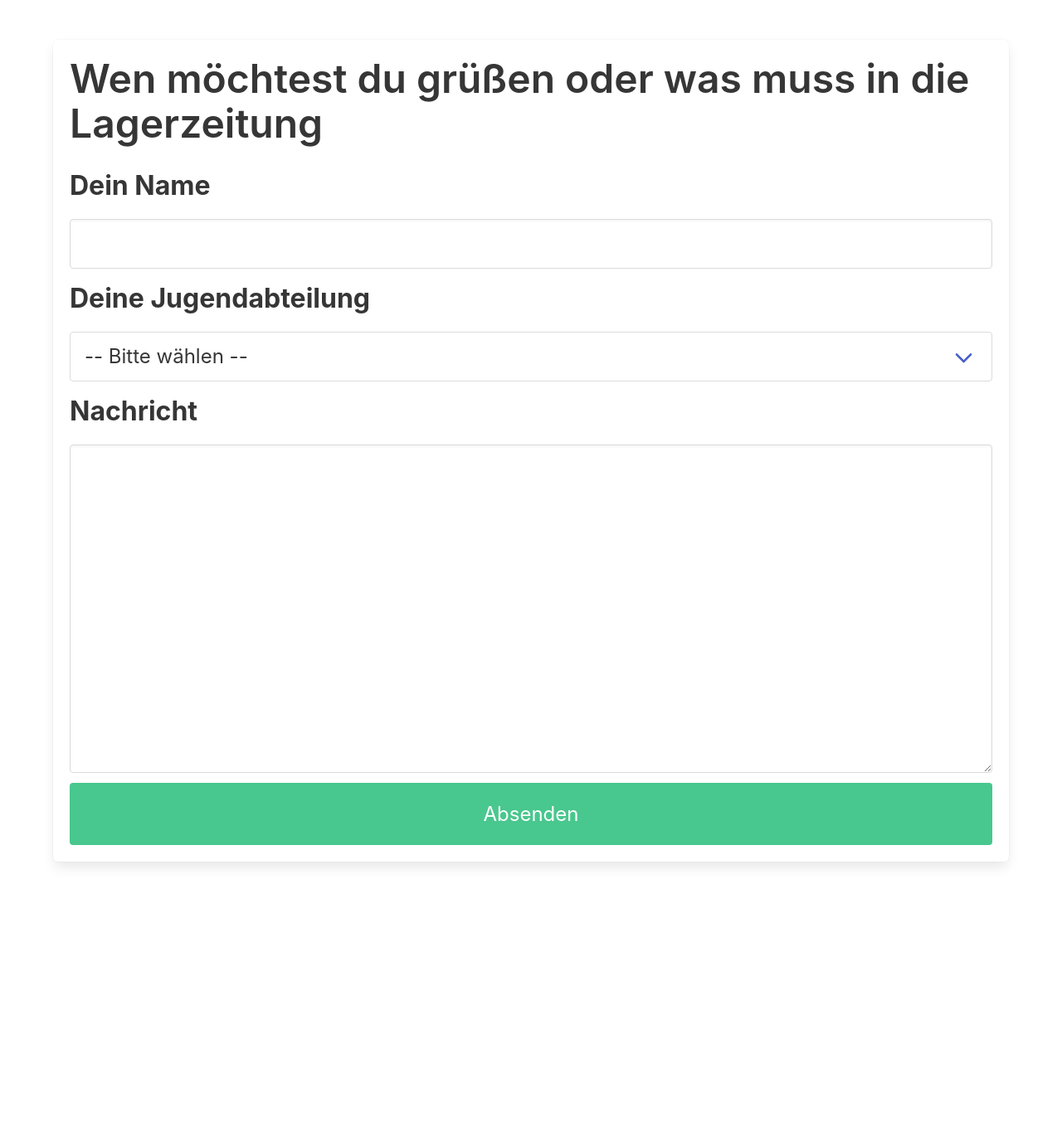
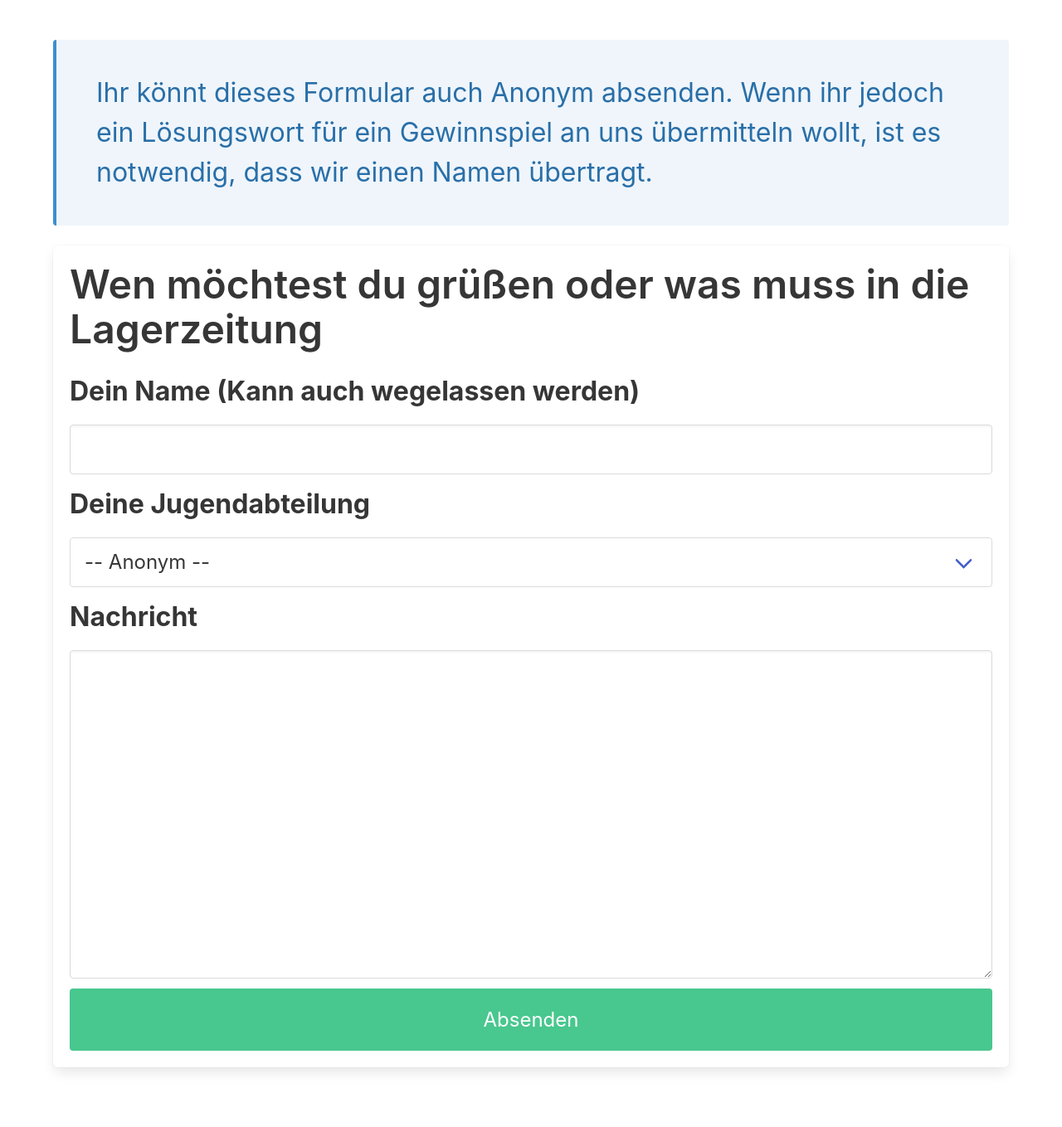
Before and after one commit to MarkWatney15102/zeltlager, a PHP site: page / in a window 1280 px wide. Shown: the whole page at 83% size. Before the commit the page ends 1045 px from the top, so only its background shows below. Run offline with PHP 8.4, Linux system fonts and the light colour scheme; data that the repository does not hold is empty.

Commit message:
CHANGE: made anonymus

```diff
--- a/index.php
+++ b/index.php
@@ -59,12 +59,19 @@ if (isset($_POST['saveInfo'])) {
         </script>
       <?php } ?>
       <div class="column is-12">
+        <article class="message is-info">
+          <div class="message-body is-size-3">
+            Ihr könnt dieses Formular auch Anonym absenden. Wenn ihr jedoch ein Lösungswort für ein Gewinnspiel an uns übermitteln wollt, ist es notwendig, dass wir einen Namen übertragt.
+          </div>
+        </article>
+      </div>
+      <div class="column is-12">
         <div class="box">
           <h3 class="title is-size-1">Wen möchtest du grüßen oder was muss in die Lagerzeitung</h3>
           <div class="box-body">
             <form method="post">
               <div class="field">
-                <label for="name" class="label is-size-3">Dein Name</label>
+                <label for="name" class="label is-size-3">Dein Name (Kann auch wegelassen werden)</label>
                 <input type="text" name="name" id="name" class="input is-large">
               </div>
               <div class="field">
@@ -72,7 +79,7 @@ if (isset($_POST['saveInfo'])) {
                 <div class="control is-expanded">
                   <div class="select is-fullwidth is-large">
                     <select name="jugendfeuerwehr" id="jugendfeuerwehr">
-                      <option value="">-- Bitte wählen --</option>
+                      <option value="Anonym">-- Anonym --</option>
                       <option value="Loga">Loga</option>
                       <option value="Leer">Leer</option>
                       <option value="Heisfelde">Heisfelde</option>
```
